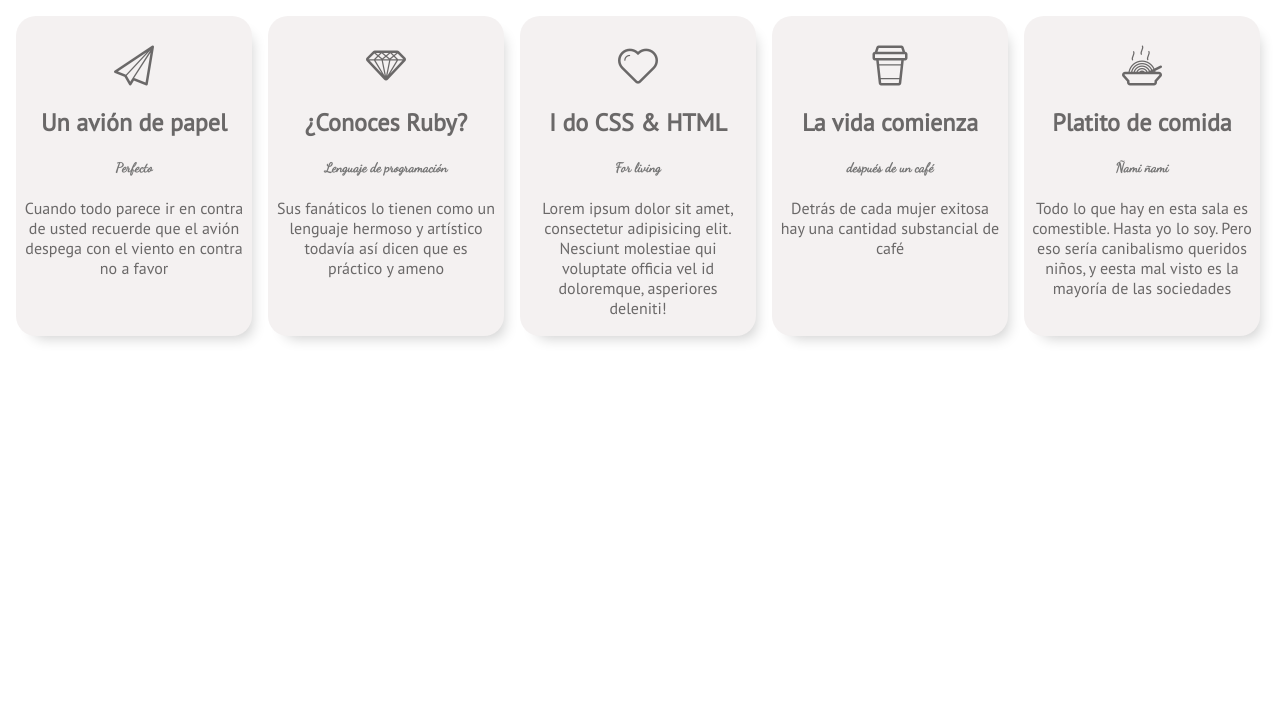
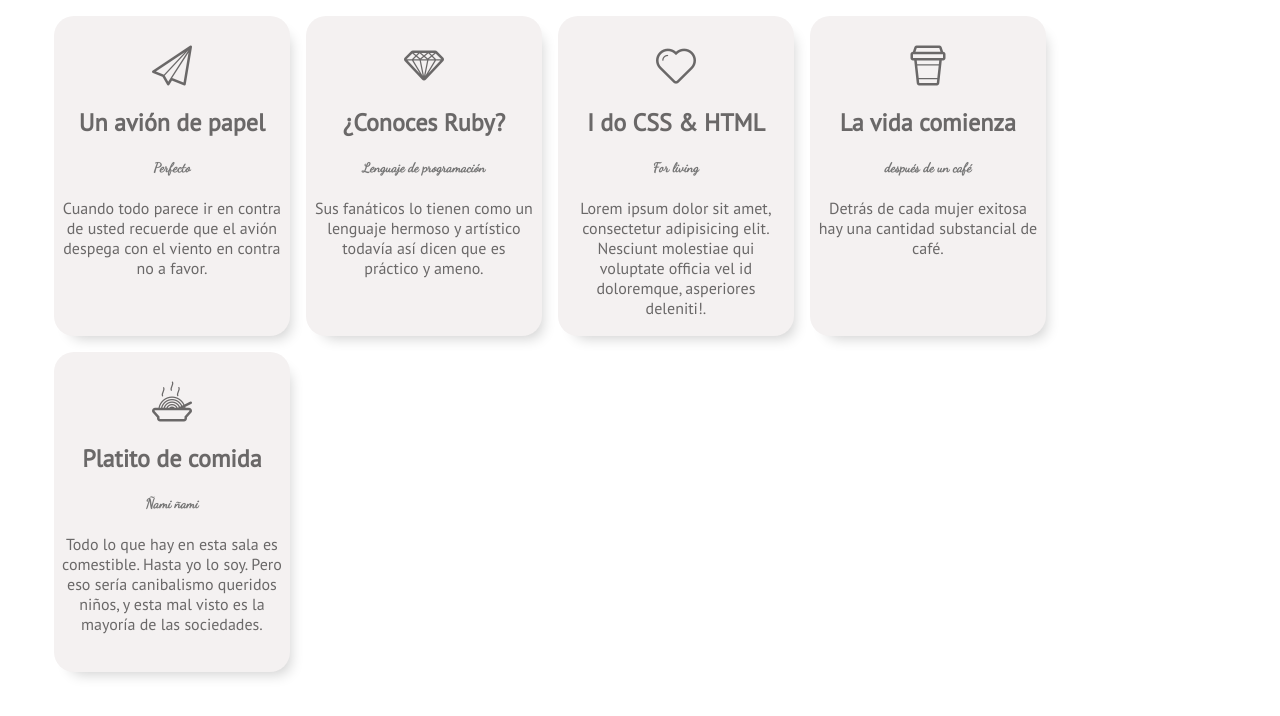
Before and after one commit to lesashley/Tipografias-Leccion24, a plain HTML site: page index.html in a window 1280 px wide. Drawn offline with Linux system fonts and the light colour scheme; files whose address does not match are found by name.

Commit message:
Corrigiendo texto en html

```diff
--- a/assets/css/main.css
+++ b/assets/css/main.css
@@ -1,6 +1,8 @@
 #menu{
   font-family: 'PT Sans', sans-serif;
   color:#6a6868;
+  margin-left: 3%;
+  width: 96%;
 }
 .size{
   font-size: 40px;
--- a/index.html
+++ b/index.html
@@ -13,33 +13,33 @@
         <span class="icon-paperplane size"></span>
         <h2>Un avión de papel<h2>
         <h5>Perfecto</h5>
-        <p>Cuando todo parece ir en contra de usted recuerde que el avión despega con el viento en contra no a favor</p>
+        <p>Cuando todo parece ir en contra de usted recuerde que el avión despega con el viento en contra no a favor.</p>
       </div>
       <div class="box dos">
         <span class="icon-diamond size"></span>
         <h2>¿Conoces Ruby?</h2>
         <h5>Lenguaje de programación</h5>
-        <p>Sus fanáticos lo tienen como un lenguaje hermoso y artístico todavía así dicen que es práctico y ameno</p>
+        <p>Sus fanáticos lo tienen como un lenguaje hermoso y artístico todavía así dicen que es práctico y ameno.</p>
       </div>
       <div class="box tres">
         <span class="icon-heart size"></span>
         <h2>I do CSS & HTML</h2>
         <h5>For living</h5>
         <p>Lorem ipsum dolor sit amet, consectetur adipisicing elit. Nesciunt molestiae qui voluptate
-          officia vel id doloremque, asperiores deleniti!</p>
+          officia vel id doloremque, asperiores deleniti!.</p>
       </div>
       <div class="box cuatro">
         <span class="icon-cup size"></span>
         <h2>La vida comienza</h2>
         <h5>después de un café</h5>
-        <p>Detrás de cada mujer exitosa hay una cantidad substancial de café</p>
+        <p>Detrás de cada mujer exitosa hay una cantidad substancial de café.</p>
       </div>
       <div class="box cinco">
         <span class="icon-food size"></span>
         <h2>Platito de comida</h2>
         <h5>Ñami ñami</h5>
-        <p>Todo lo que hay en esta sala es comestible. Hasta yo lo soy. Pero eso sería canibalismo queridos niños, y eesta mal visto es
-        la mayoría de las sociedades</p>
+        <p>Todo lo que hay en esta sala es comestible. Hasta yo lo soy. Pero eso sería canibalismo queridos niños, y esta mal visto es
+        la mayoría de las sociedades.</p>
       </div>
     </header>
   </body>
```
